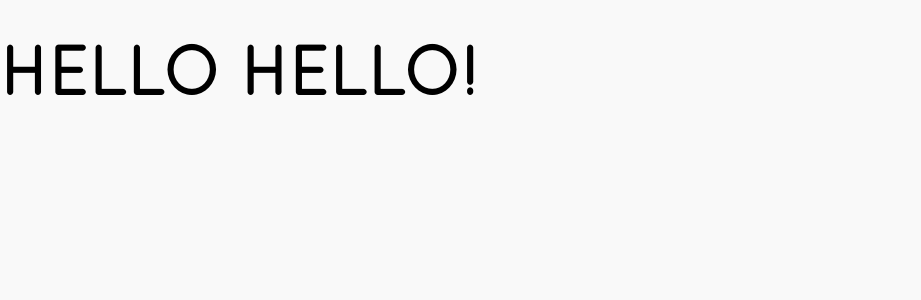
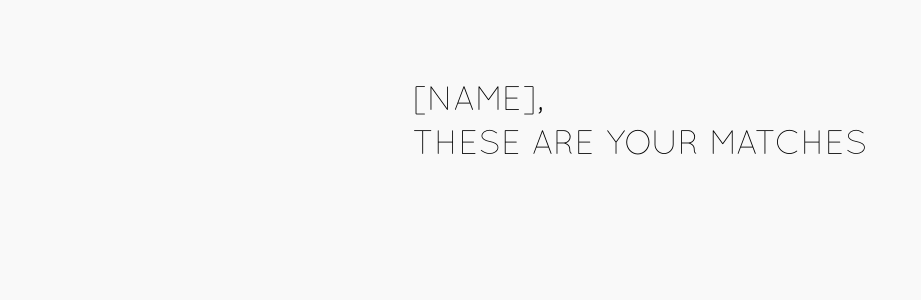
Before and after one commit to Lenkly/festivent, a React (Create React App) app in the folder client/: page /Matchlist in a window 1280 px wide. Shown: the top 300 px of the page, without its empty margins (0-921 px from the left). Built offline with nearby package versions, Linux system fonts and the light colour scheme.

Commit message:
Adjust Matchlist page

```diff
--- a/client/src/pages/Matchlist.js
+++ b/client/src/pages/Matchlist.js
@@ -1,7 +1,28 @@
 import React from 'react';
+import styled from '@emotion/styled';
+import Content from '../components/layout/Content';
+import Form from '../components/layout/Form';
+
+const Text = styled.div`
+  display: flex;
+  line-height: 1.3;
+  flex-wrap: wrap;
+  font-family: 'Quicksand Light';
+  margin-top: 80px;
+  margin-bottom: 25px;
+`;
 
 function Matchlist() {
-  return <h1 className="h1">Hello Hello!</h1>;
+  return (
+    <Content>
+      <Form>
+        <Text>
+          [Name],
+          <br /> These are your matches
+        </Text>
+      </Form>
+    </Content>
+  );
 }
 
 export default Matchlist;
```
